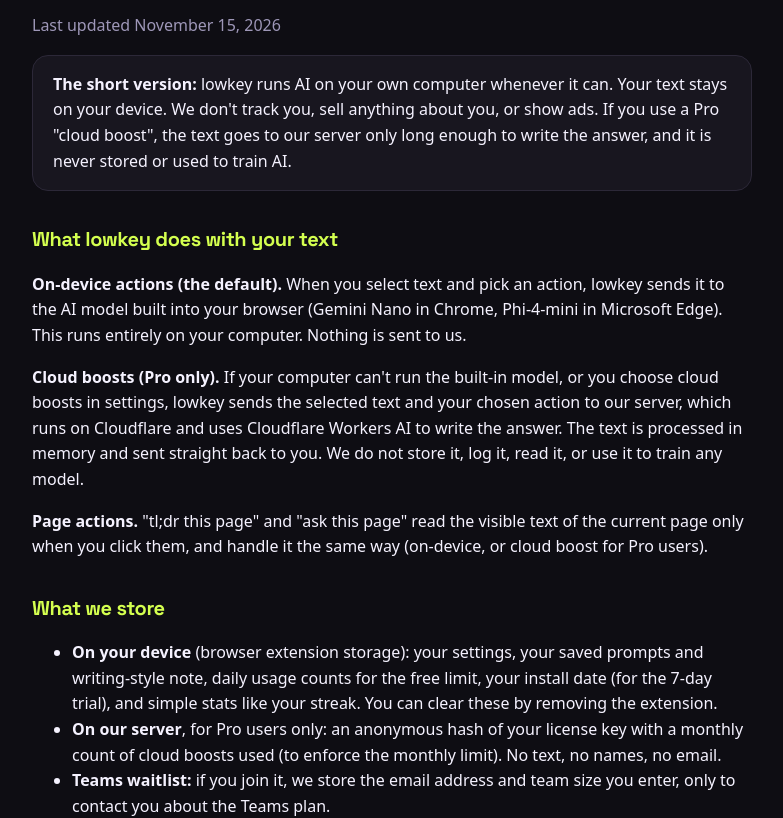
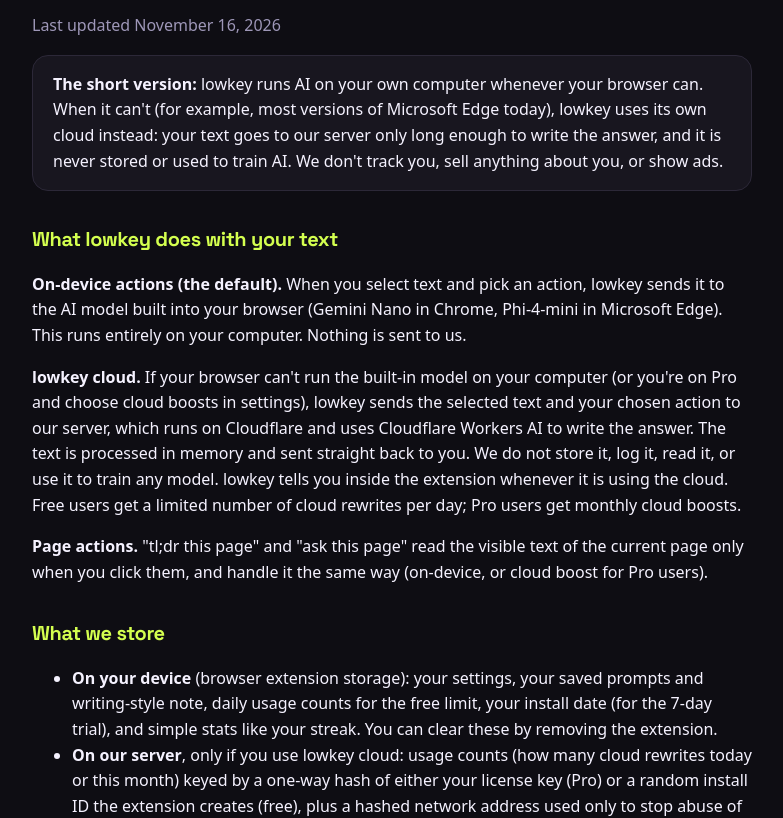
Before and after one commit to teemopower/recipebox, a plain HTML site: page lowkey/privacy.html in a window 1280 px wide. Shown: the part 142-960 px from the top of the page, without its empty margins (248-1031 px from the left). Drawn offline with Linux system fonts and the light colour scheme.

Commit message:
lowkey privacy: describe the free cloud fallback
Co-Authored-By: Claude Opus 5.5 <noreply@anthropic.com>
Claude-Session: https://claude.ai/code/session_01TmBkX44r6Q32odijeAeNBj

```diff
--- a/lowkey/privacy.html
+++ b/lowkey/privacy.html
@@ -21,21 +21,21 @@
 <main>
   <a href="./" class="muted">← lowkey</a>
   <h1>Privacy policy</h1>
-  <p class="muted">Last updated November 15, 2026</p>
+  <p class="muted">Last updated November 16, 2026</p>
 
   <div class="box">
-    <b>The short version:</b> lowkey runs AI on your own computer whenever it can. Your text stays on your device. We don't track you, sell anything about you, or show ads. If you use a Pro "cloud boost", the text goes to our server only long enough to write the answer, and it is never stored or used to train AI.
+    <b>The short version:</b> lowkey runs AI on your own computer whenever your browser can. When it can't (for example, most versions of Microsoft Edge today), lowkey uses its own cloud instead: your text goes to our server only long enough to write the answer, and it is never stored or used to train AI. We don't track you, sell anything about you, or show ads.
   </div>
 
   <h2>What lowkey does with your text</h2>
   <p><b>On-device actions (the default).</b> When you select text and pick an action, lowkey sends it to the AI model built into your browser (Gemini Nano in Chrome, Phi-4-mini in Microsoft Edge). This runs entirely on your computer. Nothing is sent to us.</p>
-  <p><b>Cloud boosts (Pro only).</b> If your computer can't run the built-in model, or you choose cloud boosts in settings, lowkey sends the selected text and your chosen action to our server, which runs on Cloudflare and uses Cloudflare Workers AI to write the answer. The text is processed in memory and sent straight back to you. We do not store it, log it, read it, or use it to train any model.</p>
+  <p><b>lowkey cloud.</b> If your browser can't run the built-in model on your computer (or you're on Pro and choose cloud boosts in settings), lowkey sends the selected text and your chosen action to our server, which runs on Cloudflare and uses Cloudflare Workers AI to write the answer. The text is processed in memory and sent straight back to you. We do not store it, log it, read it, or use it to train any model. lowkey tells you inside the extension whenever it is using the cloud. Free users get a limited number of cloud rewrites per day; Pro users get monthly cloud boosts.</p>
   <p><b>Page actions.</b> "tl;dr this page" and "ask this page" read the visible text of the current page only when you click them, and handle it the same way (on-device, or cloud boost for Pro users).</p>
 
   <h2>What we store</h2>
   <ul>
     <li><b>On your device</b> (browser extension storage): your settings, your saved prompts and writing-style note, daily usage counts for the free limit, your install date (for the 7-day trial), and simple stats like your streak. You can clear these by removing the extension.</li>
-    <li><b>On our server</b>, for Pro users only: an anonymous hash of your license key with a monthly count of cloud boosts used (to enforce the monthly limit). No text, no names, no email.</li>
+    <li><b>On our server</b>, only if you use lowkey cloud: usage counts (how many cloud rewrites today or this month) keyed by a one-way hash of either your license key (Pro) or a random install ID the extension creates (free), plus a hashed network address used only to stop abuse of the free daily limit. Counts expire with the day or month. No text, no names, no email.</li>
     <li><b>Teams waitlist:</b> if you join it, we store the email address and team size you enter, only to contact you about the Teams plan.</li>
   </ul>
 
```
